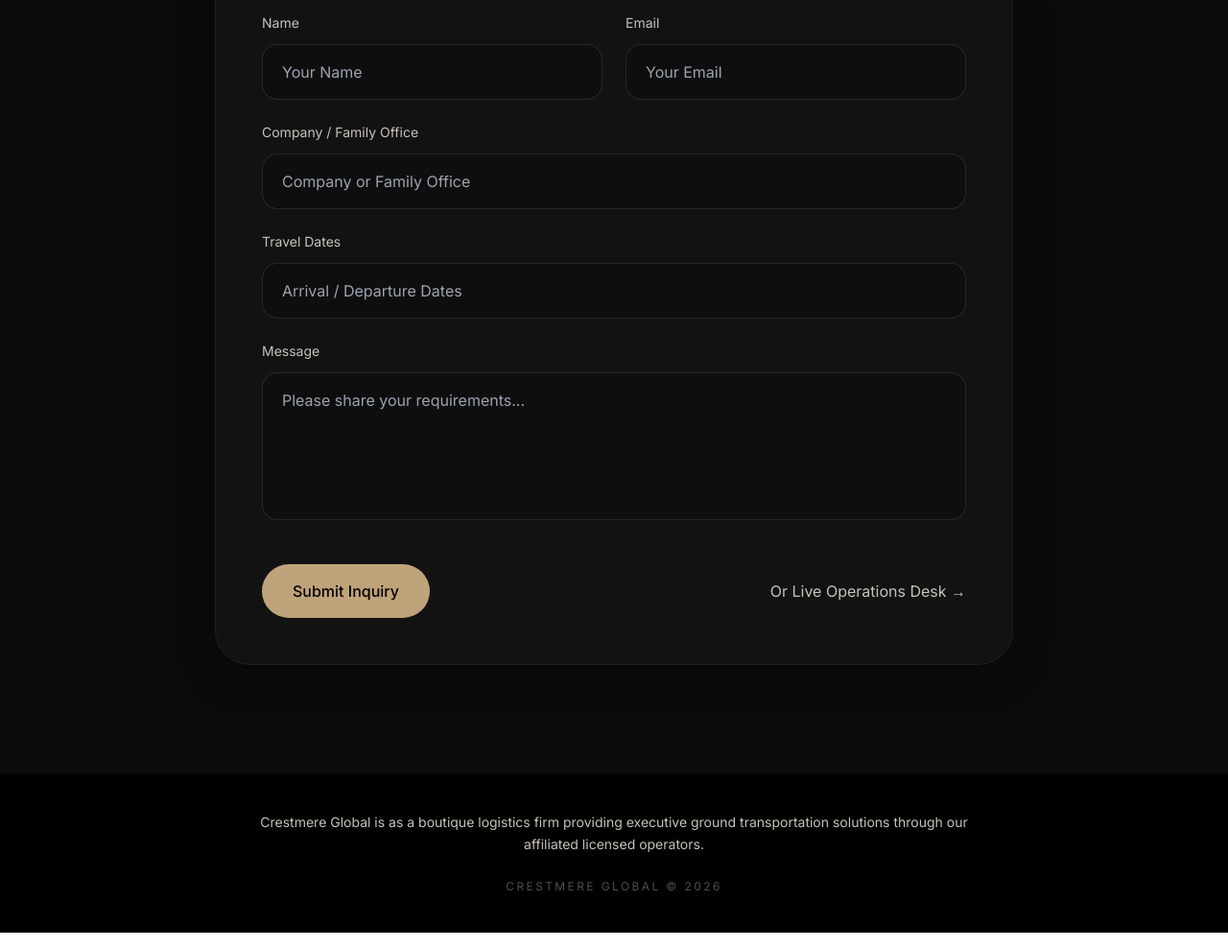
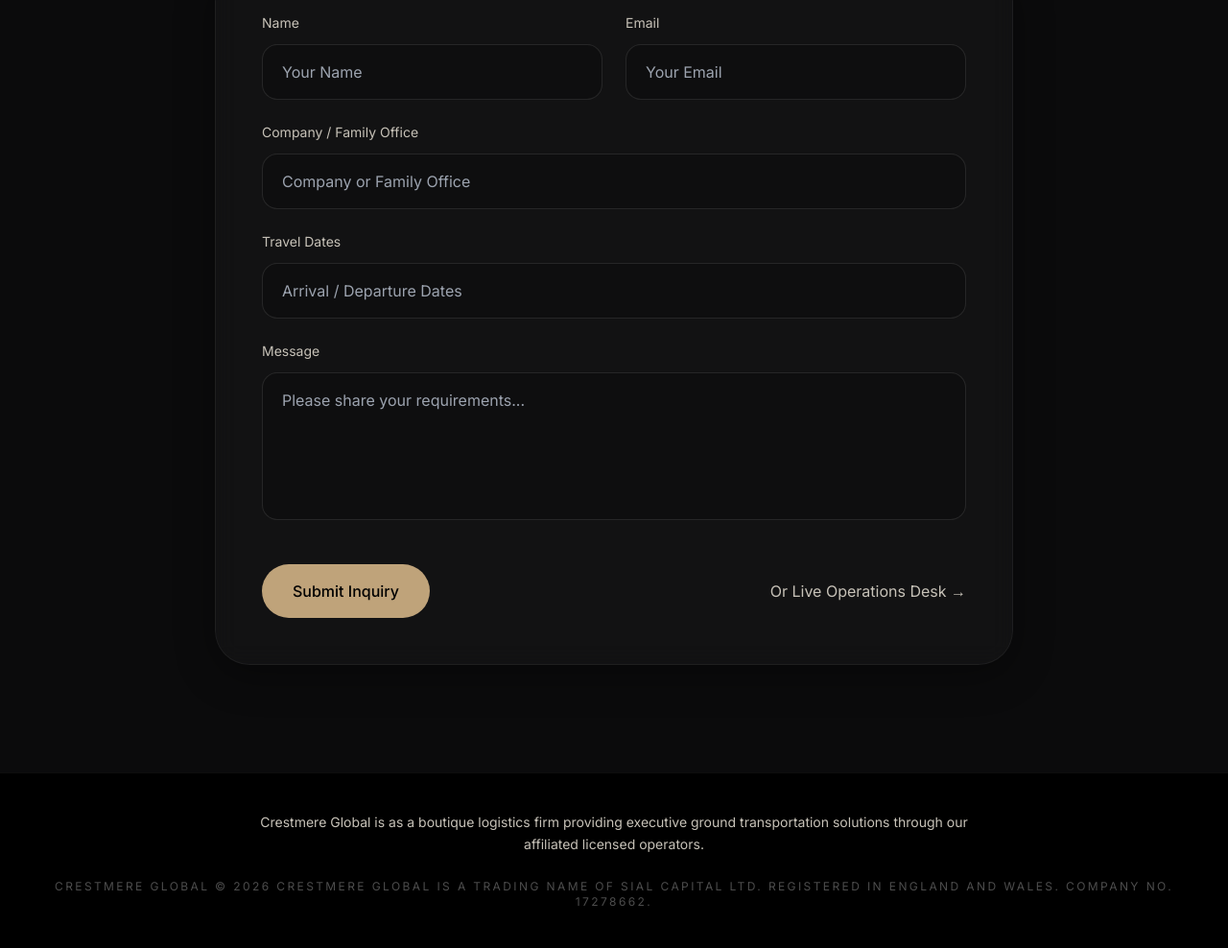
Before and after one commit to sialcapital/crestmere-global, a plain HTML site: page index.html in a window 1280 px wide. Shown: the part 3358-4346 px from the top of the page at 96% size. Drawn offline with nearby package versions, Linux system fonts and the light colour scheme; files whose address does not match are found by name.

Commit message:
Revise footer content for clarity
Updated footer text to clarify company registration details.

```diff
--- a/index.html
+++ b/index.html
@@ -484,6 +484,7 @@
 
       <p class="text-xs text-white/30 mt-6 tracking-[0.2em] uppercase">
         Crestmere Global © 2026
+        Crestmere Global is a trading name of Sial Capital Ltd. Registered in England and Wales. Company No. 17278662.
       </p>
 
     </div>
```
